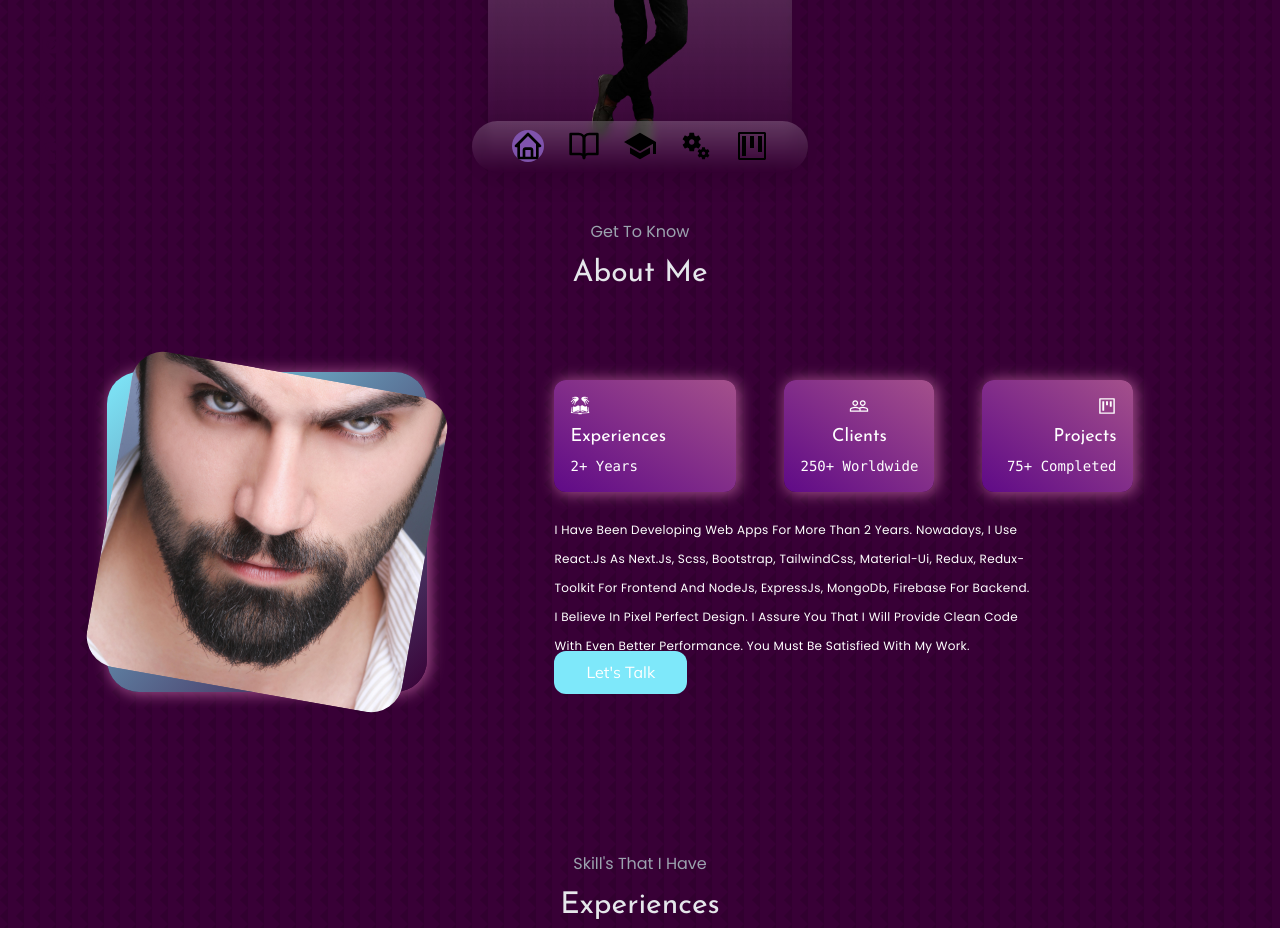
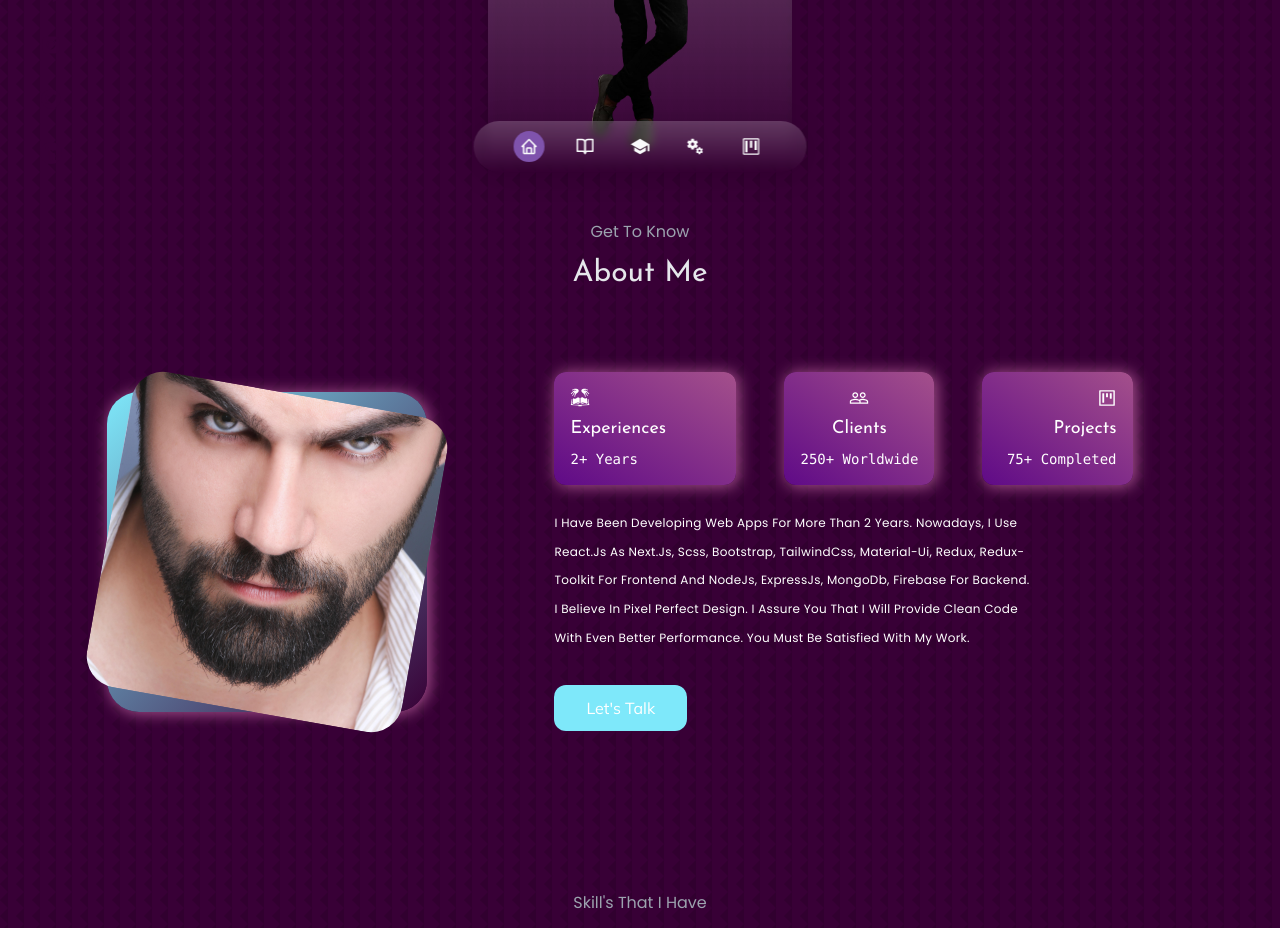
Before and after one commit to Farhad-Alam/landfolio, a Next.js app: page / in a window 1280 px wide. Shown: the part 580-1508 px from the top of the page. Built offline with nearby package versions, Linux system fonts and the light colour scheme; no server answers; a web font is replaced by a local one.

Commit message:
landfolio

```diff
--- a/components/About.js
+++ b/components/About.js
@@ -1,6 +1,7 @@
 import React from "react";
 import { aboutData } from "../data/data";
 import { motion } from "framer-motion";
+import { Link } from "react-scroll";
 
 const About = () => {
   return (
@@ -56,16 +57,25 @@ const About = () => {
               );
             })}
           </div>
-          <div className="flex lg:block space-y-8 flex-col justify-center items-center">
+          <div className="flex space-y-8 flex-col justify-center items-center lg:items-start">
             <p className="text-xs text-center md:text-left lg:w-[30rem] leading-[1.8rem]  tracking-wider sm:tracking-wide font-Popins ">
               I have been developing web apps for more than 2 years. Nowadays, I
               use React.Js as Next.Js, Scss, Bootstrap, TailwindCss,
-              Material-Ui, Redux, Redux-Toolkit for Frontend and NodeJs, ExpressJs, MongoDb,
-              Firebase for backend. I believe in pixel perfect design. I assure
-              you that I will provide clean code with even better performance.
-              You must be satisfied with my work.
+              Material-Ui, Redux, Redux-Toolkit for Frontend and NodeJs,
+              ExpressJs, MongoDb, Firebase for backend. I believe in pixel
+              perfect design. I assure you that I will provide clean code with
+              even better performance. You must be satisfied with my work.
             </p>
-            <a href="#contact" className="leftBtn rounded-xl">Let's Talk</a>
+            <Link
+              className="leftBtn rounded-xl"
+              to="contact"
+              spy={true}
+              smooth={true}
+              offset={-50}
+              duration={500}
+            >
+              Let's Talk
+            </Link>
           </div>
         </motion.div>
       </div>
--- a/components/Header.js
+++ b/components/Header.js
@@ -1,5 +1,6 @@
 import React from "react";
 import Link from "next/link";
+import { Link as ScrollLink } from "react-scroll";
 import { BsFacebook } from "react-icons/bs";
 import { ImLinkedin } from "react-icons/im";
 import { AiFillInstagram, AiFillTwitterCircle } from "react-icons/ai";
@@ -47,9 +48,17 @@ const Header = () => {
         </div>
         <div className="text-white font-Popins mt-8">
           <button className="leftBtn">Hire Me</button>
-          <a href="#contact" className="rightBtn">
+
+          <ScrollLink
+            className="rightBtn"
+            to="contact"
+            spy={true}
+            smooth={true}
+            offset={-50}
+            duration={500}
+          >
             Let's Talk
-          </a>
+          </ScrollLink>
         </div>
       </div>
       {/* Bottom */}
--- a/components/Nav.js
+++ b/components/Nav.js
@@ -1,5 +1,5 @@
 import { Link } from "react-scroll";
-import React, { useState } from "react";
+import React from "react";
 import { navData } from "../data/data";
 
 const Nav = () => {
@@ -7,8 +7,9 @@ const Nav = () => {
     <div className="fixed flex items-center cssGlassNav px-6 md:px-10 rounded-full py-[.4rem] md:py-[.6rem] bottom-6 md:bottom-12 left-[50%] translate-x-[-50%] space-x-6 z-10">
       {navData.map((item, index) => (
         <Link
-          id={index}
+          key={index}
           activeClass="navDiv"
+          className="navBtn"
           to={item.title}
           spy={true}
           smooth={true}
--- a/components/Projects.js
+++ b/components/Projects.js
@@ -21,7 +21,7 @@ const Projects = ({ token }) => {
     setShow(true);
     setId(value);
   };
-  console.log(process.env.BASE_URL);
+
   useEffect(() => {
     const unsub = async () => {
       const { data } = await axios.get(
--- a/data/data.js
+++ b/data/data.js
@@ -12,24 +12,24 @@ import { MdOutlineMiscellaneousServices } from "react-icons/md";
 
 export const navData = [
   {
-    icon: <BiHome size={32} className="navBtn" />,
+    icon: <BiHome size={25} className="navBtn" />,
     title: "home",
   },
   {
-    icon: <FiBookOpen size={32} className="navBtn" />,
+    icon: <FiBookOpen size={25} className="navBtn" />,
     title: "about",
   },
   {
-    icon: <IoSchoolSharp size={32} className="navBtn" />,
+    icon: <IoSchoolSharp size={25} className="navBtn" />,
     title: "experience",
   },
   {
-    icon: <MdOutlineMiscellaneousServices size={32} className="navBtn" />,
+    icon: <MdOutlineMiscellaneousServices size={25} className="navBtn" />,
 
     title: "projects",
   },
   {
-    icon: <VscProject size={32} className="navBtn" />,
+    icon: <VscProject size={25} className="navBtn" />,
 
     title: "contact",
   },
--- a/pages/api/user/login.js
+++ b/pages/api/user/login.js
@@ -43,7 +43,7 @@ handler.post(async (req, res) => {
         )
         .json({
           success: true,
-          user,
+          msg: "Login Successfully",
           token,
         });
     }
--- a/pages/login.js
+++ b/pages/login.js
@@ -1,10 +1,12 @@
 import React, { useState } from "react";
 import axios from "axios";
 import { toast } from "react-toastify";
+import { useRouter } from "next/router";
 
 const Login = () => {
   const [email, setEmail] = useState("");
   const [password, setPassword] = useState("");
+  const router = useRouter();
 
   const handleSubmit = async (e) => {
     e.preventDefault();
@@ -21,8 +23,9 @@ const Login = () => {
           },
         }
       );
-
       console.log(res);
+      toast.success(res.data.msg);
+      router.push("/");
     } catch (error) {
       toast.error(error.response.data.msg);
     }
--- a/styles/globals.css
+++ b/styles/globals.css
@@ -27,7 +27,7 @@
     @apply bg-[#0D324D] scaleAnim text-sm md:text-base px-4 md:px-8 py-[.5rem] md:py-[.7rem] rounded-r-full duration-300 ease-in hover:bg-[#7EE8FA];
   }
   .navBtn {
-    @apply text-gray-50 p-[.5em];
+    @apply text-gray-50 p-[.2em];
   }
   .navDiv {
     @apply bg-[#7F53AC]  grid place-content-center rounded-full;
```
